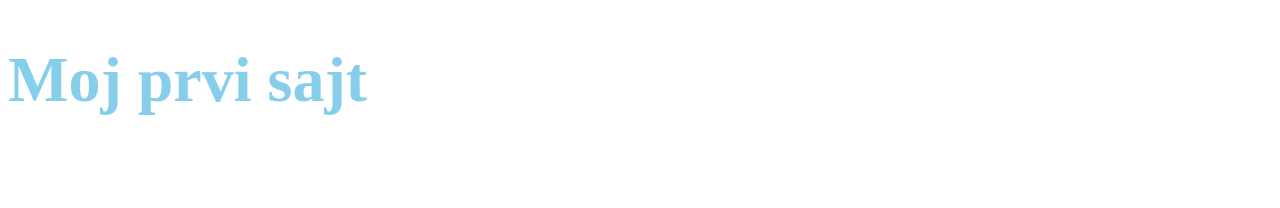
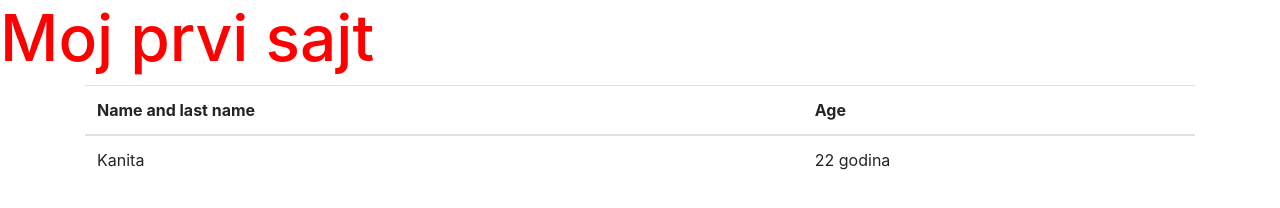
Before and after one commit to KBE910/myWe, a plain HTML site: page index.html in a window 1280 px wide. Drawn offline with nearby package versions, Linux system fonts and the light colour scheme.

Commit message:
Update index.html

```diff
--- a/index.html
+++ b/index.html
@@ -1,15 +1,33 @@
 <!DOCTYPE html>
+<html lang="en">
 <head>
-    <meta charset="UTF-8">
-    <title>My Web</title>
+    <meta name="viewport" content="width=device-width,initial- scale=1.0">
+     <title>Bootstrap</title>
+ <link rel="stylesheet" href="https://stackpath.bootstrapcdn.com/bootstrap/4.4.1/css/bootstrap.min.css" integrity="sha384-Vkoo8x4CGsO3+Hhxv8T/Q5PaXtkKtu6ug5TOeNV6gBiFeWPGFN9MuhOf23Q9Ifjh" crossorigin="anonymous">
+<script src="https://stackpath.bootstrapcdn.com/bootstrap/4.4.1/js/bootstrap.min.js" integrity="sha384-wfSDF2E50Y2D1uUdj0O3uMBJnjuUD4Ih7YwaYd1iqfktj0Uod8GCExl3Og8ifwB6" crossorigin="anonymous"></script>
     <style media="screen">
         h1{
-            color: skyblue;
+            color: red;
             font-size: 4em;
         }
     </style>
 </head>
-<body>
-<h1>Moj prvi sajt</h1>
+       <body>
+        <h1>Moj prvi sajt</h1>
+        <div class="container">
+            <table class="table">
+                <thead>
+                <th>Name and last name </th>
+                <th>Age</th>
+            </thead>
+            <tbody>
+            <tr>
+                <td> Kanita</td>
+                <td> 22 godina</td>
+                </tr>
+            </tbody>
+            </table>
+            </div>
 </body>
+
 </html>
```
